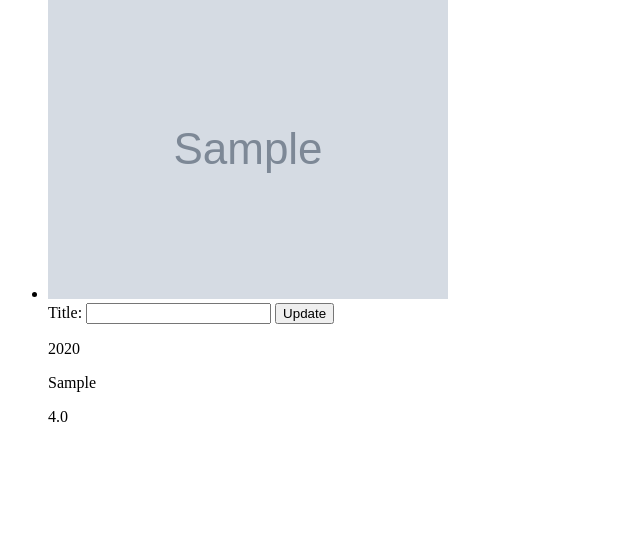
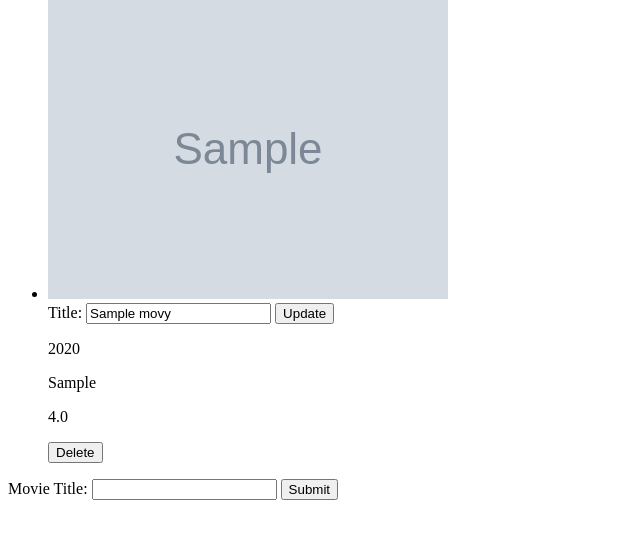
Before and after one commit to nils-ste/MovieWebApp, a Flask app: page /users/1/movies in a window 1280 px wide. Shown: the part 81-620 px from the top of the page, without its empty margins (0-640 px from the left). Run offline with Flask 3, Linux system fonts and the light colour scheme; tables that the repository leaves empty hold one stand-in row (values such as "Sample post"); grey boxes marked "Sample" are stand-in pictures.

Commit message:
added remaining routes

```diff
--- a/app.py
+++ b/app.py
@@ -38,17 +38,20 @@ def list_movies(user_id):
 
 @app.route('/users/<int:user_id>/movies', methods=['POST'])
 def new_movie(user_id):
-    title = request.form['title']
+    title = request.form['movie_title']
     data_manager.add_movie(user_id, title)
     return redirect(url_for('list_movies', user_id=user_id))
 
 @app.route('/users/<int:user_id>/movies/<int:movie_id>/update', methods=['POST'])
 def update_movie(user_id,movie_id):
-    pass
+    new_title = request.form['title']
+    data_manager.update_movie(movie_id, new_title)
+    return redirect(url_for('list_movies', user_id=user_id))
 
 @app.route('/users/<int:user_id>/movies/<int:movie_id>/delete', methods=['POST'])
 def delete_movie(user_id,movie_id):
-    pass
+    data_manager.delete_movie(movie_id)
+    return redirect(url_for('list_movies', user_id=user_id))
 
 
 
--- a/data_manager.py
+++ b/data_manager.py
@@ -13,7 +13,7 @@ class DataManager():
         return User.query.all()
     def get_movies(self, user_id):
         return Movie.query.filter_by(user_id=user_id).all()
-    def add_movie(self, movie, user_id):
+    def add_movie(self, user_id, title):
         try:
             url = f"{api_url}&t={title}"
             response = requests.get(url)
@@ -21,9 +21,12 @@ class DataManager():
                 return
             data = response.json()
 
-            year = int(data.get("Year", 0) or 0)
+            year_str = (data.get("Year") or "0")
+            # Simple parse; adjust if Year contains ranges like "2017–"
+            year = int(''.join(ch for ch in year_str if ch.isdigit()) or 0)
+
             rating_str = data.get("imdbRating") or "0"
-            rating = float(rating_str)  # your model uses Integer
+            rating = float(rating_str)
 
             poster = data.get("Poster") or ""
             director = data.get("Director") or ""
@@ -42,6 +45,13 @@ class DataManager():
             print("We can't find this movie in the imDB Database, please try again later")
 
     def update_movie(self, movie_id, new_title):
-        pass
+        movie = Movie.query.get(movie_id)
+        if not movie:
+            return None
+        movie.title = new_title
+        db.session.commit()
+        return movie
+
     def delete_movie(self, movie_id):
-        pass
+        db.session.query(Movie).filter_by(id=movie_id).delete()
+        db.session.commit()
--- a/templates/favorite_movies.html
+++ b/templates/favorite_movies.html
@@ -9,16 +9,24 @@
         <img src="{{movie.poster_url}}" alt="Poster">
         <form action="{{ url_for('update_movie', user_id=user_id, movie_id=movie.id) }}" method="POST">
             <label for="title">Title:</label>
-            <input type="text" id="title" name="title" required>
+            <input type="text" id="title" name="title" value="{{movie.title}} "required>
             <input type="submit" value="Update">
         </form>
         <p>{{movie.year}}</p>
         <p>{{movie.director}}</p>
         <p>{{movie.rating}}</p>
+        <form action="{{ url_for('delete_movie', user_id=user_id, movie_id=movie.id)}}" method="POST">
+            <button type="submit">Delete</button>
+        </form>
     </li>
     {% endfor %}
     {% endif %}
 </ul>
 
+<form action="{{url_for('new_movie', user_id=user_id)}}" method = "POST">
+    <label for="movie_title">Movie Title:</label>
+    <input type="text" id = "movie_title" name = "movie_title" required>
+    <input type="submit" value = "Submit">
+</form>
 
 {% endblock %}
```
Also changed, not shown: data/movies.db.
